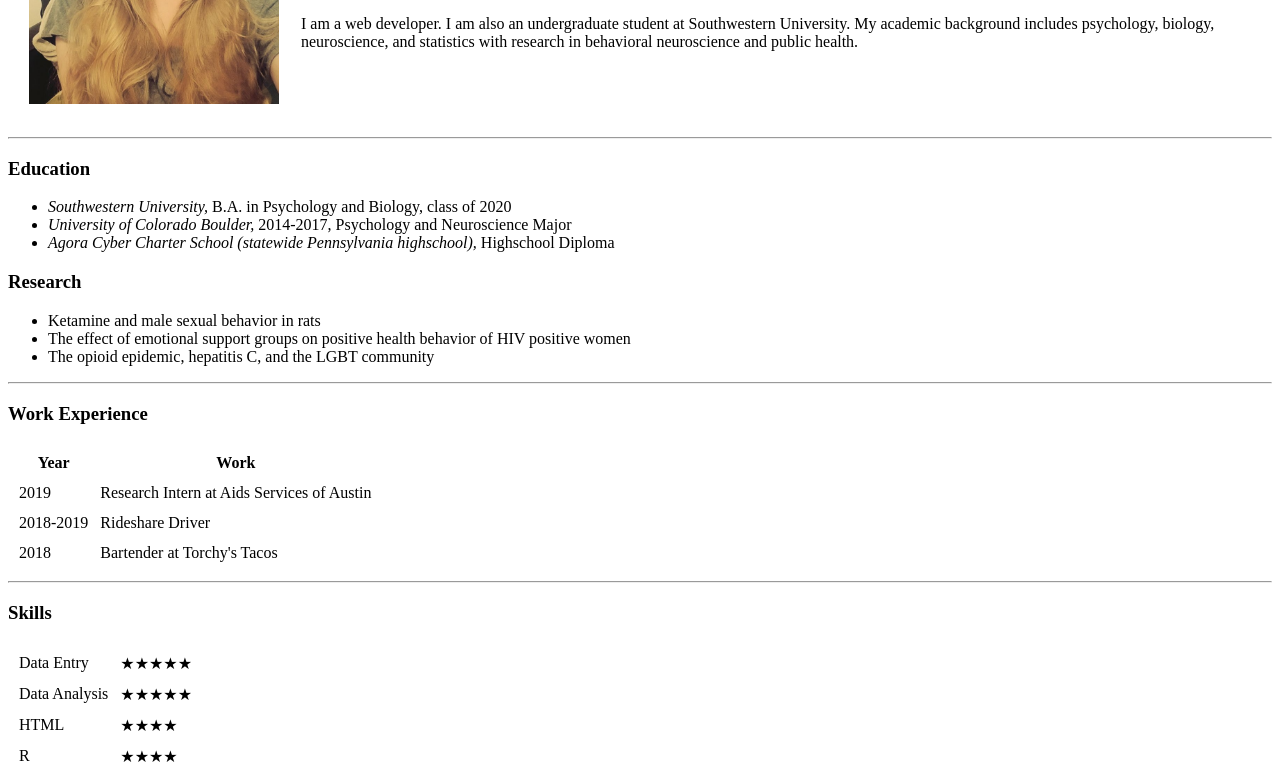
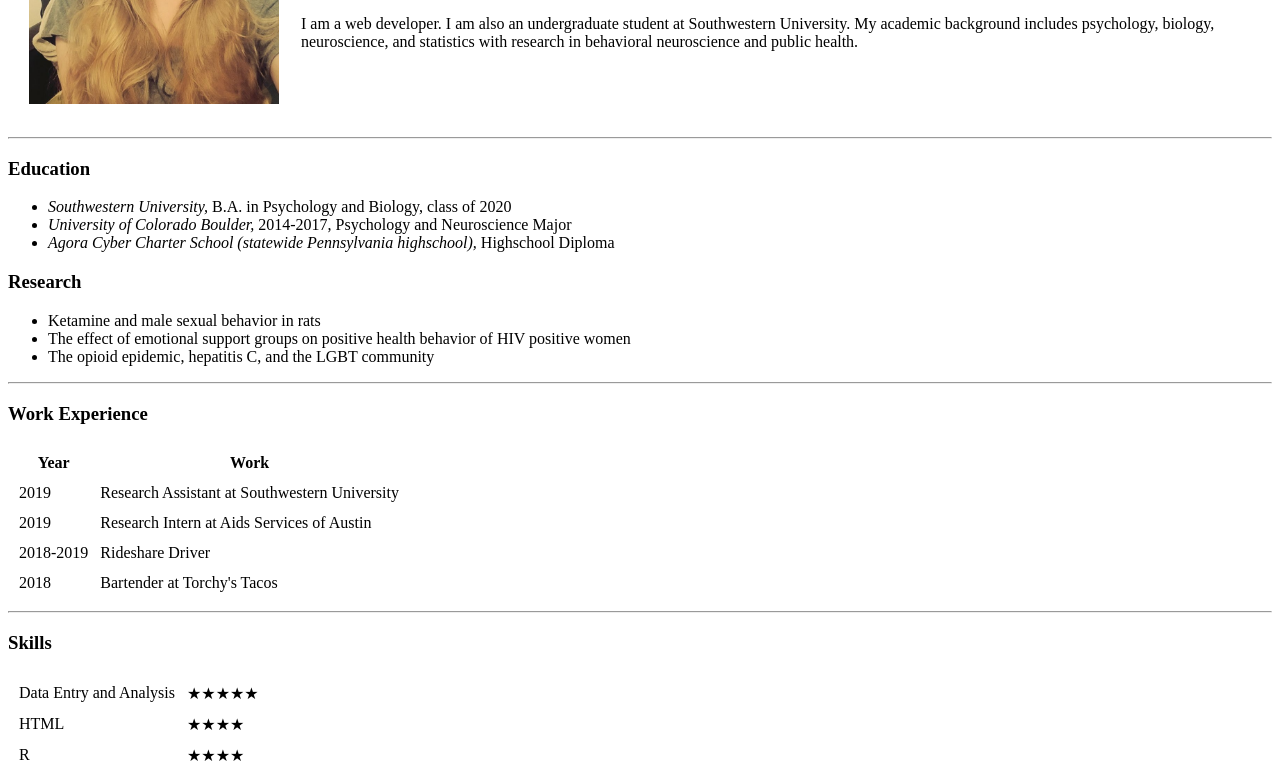
Before and after one commit to elizabethhenneman/cv, a plain HTML site: page index.html in a window 1280 px wide. Shown: the part 175-952 px from the top of the page. Drawn offline with Linux system fonts and the light colour scheme.

Commit message:
Edited work experience and skills

```diff
--- a/index.html
+++ b/index.html
@@ -51,6 +51,10 @@
     <tbody>
       <tr>
         <td>2019</td>
+        <td>Research Assistant at Southwestern University</td>
+      </tr>
+      <tr>
+        <td>2019</td>
         <td>Research Intern at Aids Services of Austin</td>
       </tr>
       <tr>
@@ -69,11 +73,7 @@
   <h3>Skills</h3>
   <table cellspacing="10">
     <tr>
-      <td>Data Entry</td>
-      <td>★★★★★</td>
-    </tr>
-    <tr>
-      <td>Data Analysis</td>
+      <td>Data Entry and Analysis</td>
       <td>★★★★★</td>
     </tr>
     <tr>
```
